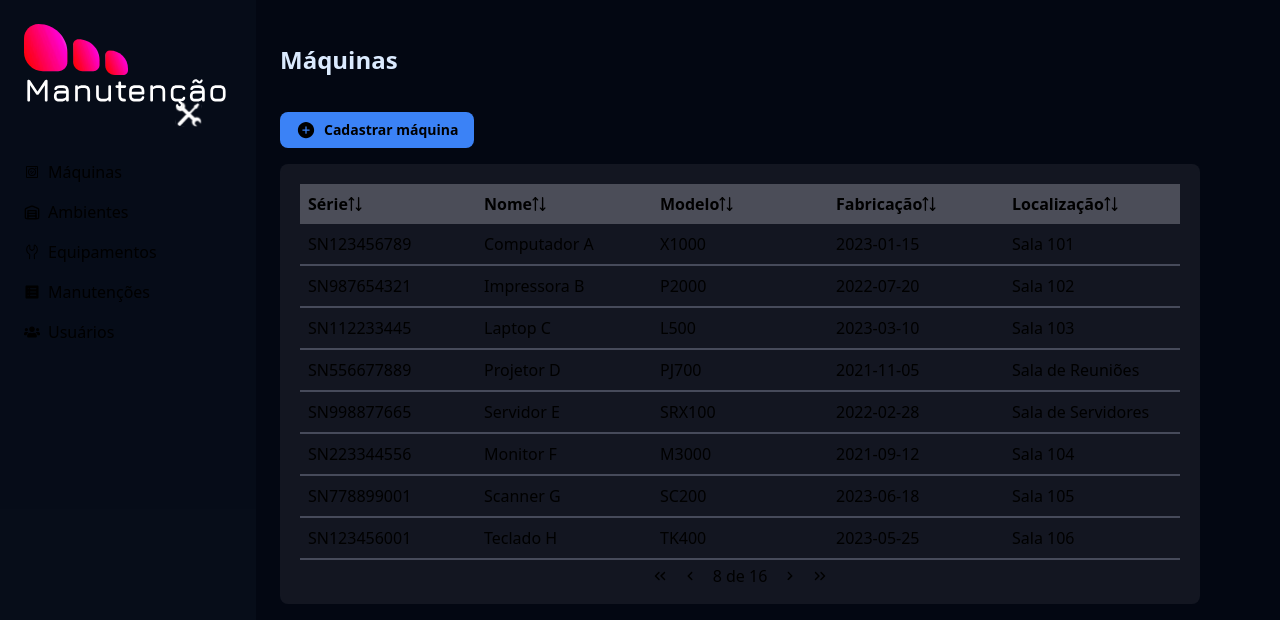
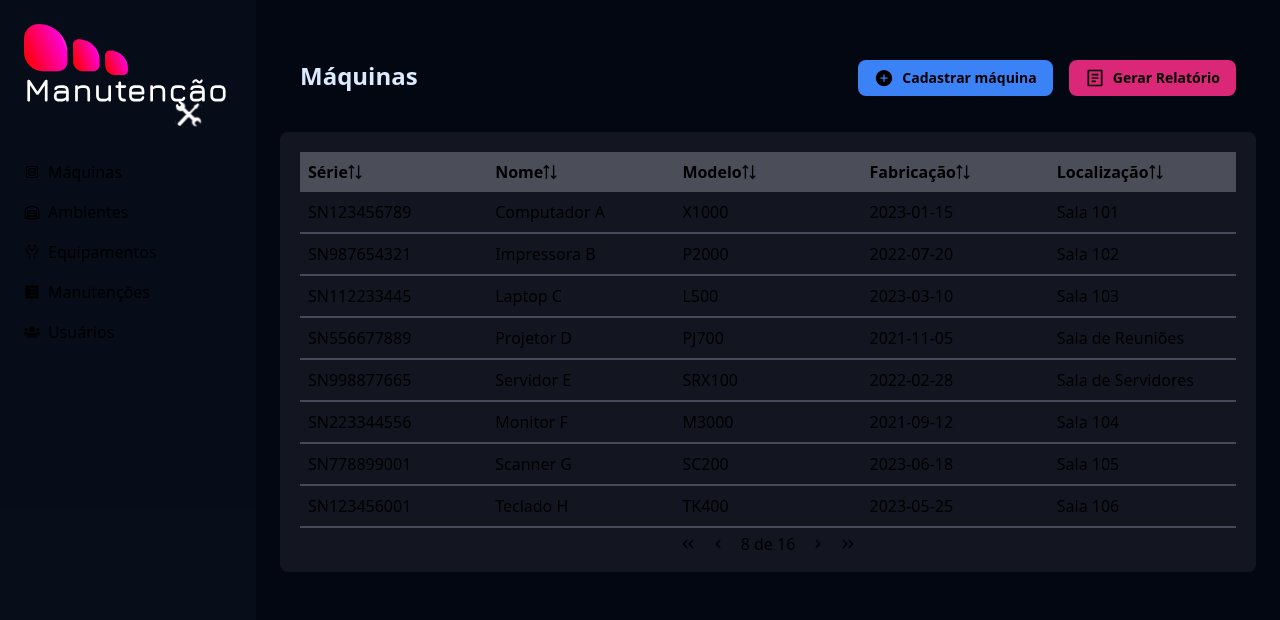
Before and after one commit to AnaJuliaMM/maintenance_web, a Next.js app in the folder frontend/: page /machines in a window 1280 px wide. Shown: the top 620 px of the page. Built offline with nearby package versions, Linux system fonts and the light colour scheme.

Commit message:
refactor: remove div that were not needed
Remain title div and datatable

```diff
--- a/frontend/src/app/(routes)/machines/page.tsx
+++ b/frontend/src/app/(routes)/machines/page.tsx
@@ -1,37 +1,45 @@
 "use client";
 import React, { useState } from "react";
+
+import { IoAddCircle } from "react-icons/io5";
+import { DataTable } from "primereact/datatable";
+import { Column } from "primereact/column";
+import { useRouter } from "next/navigation";
+import { RiFileList2Line } from "react-icons/ri";
+
 import { Title } from "@/app/components/Title";
 import { machineList } from "@/app/constants/machine";
 
-import { IoAddCircle } from "react-icons/io5";
-
-import { DataTable } from "primereact/datatable";
-import { Column } from "primereact/column";
-import { useRouter } from "next/navigation";
-
 export default function Machine() {
   const router = useRouter();
-  const [selectedProduct, setSelectedProduct] = useState<any>(null);
+  const [selectedRow, setSelectedRow] = useState<any>(null);
 
+  // Functions
   const onRowSelect = (event: any) => {
     router.push(`/machines/${event.data.serialNumber}`);
   };
 
   return (
-    <main className="flex flex-col p-6 w-svw gap-4 h-fit">
-      <Title>Máquinas</Title>
-      <section className="flex justify-items-end gap-2 items-center cursor-pointer">
+    <main className="flex flex-col p-6 pt-10 w-svw gap-4 h-fit">
+      <div className="flex  justify-between p-5">
+        <h1 className="text-blue-100 text-2xl font-bold">Máquinas</h1>
+        <div className="flex gap-4">
           <div className="flex gap-2 justify-center items-center bg-blue-500 py-2 px-4 rounded-lg font-semibold text-sm">
             <IoAddCircle size={20} />
             Cadastrar máquina
           </div>
-      </section>
-      <section className="flex">
+          <div className="flex gap-2 justify-center items-center bg-pink-600 py-2 px-4 rounded-lg font-semibold text-sm">
+            <RiFileList2Line size={20} />
+            Gerar Relatório
+          </div>
+        </div>
+      </div>
+
       <DataTable
         value={machineList}
         selectionMode="single"
-          selection={selectedProduct}
-          onSelectionChange={(e) => setSelectedProduct(e.value)}
+        selection={selectedRow}
+        onSelectionChange={(e) => setSelectedRow(e.value)}
         onRowSelect={onRowSelect}
         metaKeySelection={false}
         dataKey="serialNumber"
@@ -40,7 +48,7 @@ export default function Machine() {
         paginatorTemplate="RowsPerPageDropdown FirstPageLink PrevPageLink CurrentPageReport NextPageLink LastPageLink"
         currentPageReportTemplate="{last} de {totalRecords}"
         className="bg-zinc-400/10 rounded-lg p-4 p-datatable"
-          tableStyle={{ width: "55rem", lineBreak: "anywhere" }}
+        tableStyle={{ lineBreak: "anywhere" }}
       >
         <Column
           field="serialNumber"
@@ -79,7 +87,6 @@ export default function Machine() {
           style={{ width: "20%" }}
         ></Column>
       </DataTable>
-      </section>
     </main>
   );
 }
```
Lines whose indentation alone changed are shown as unchanged.
